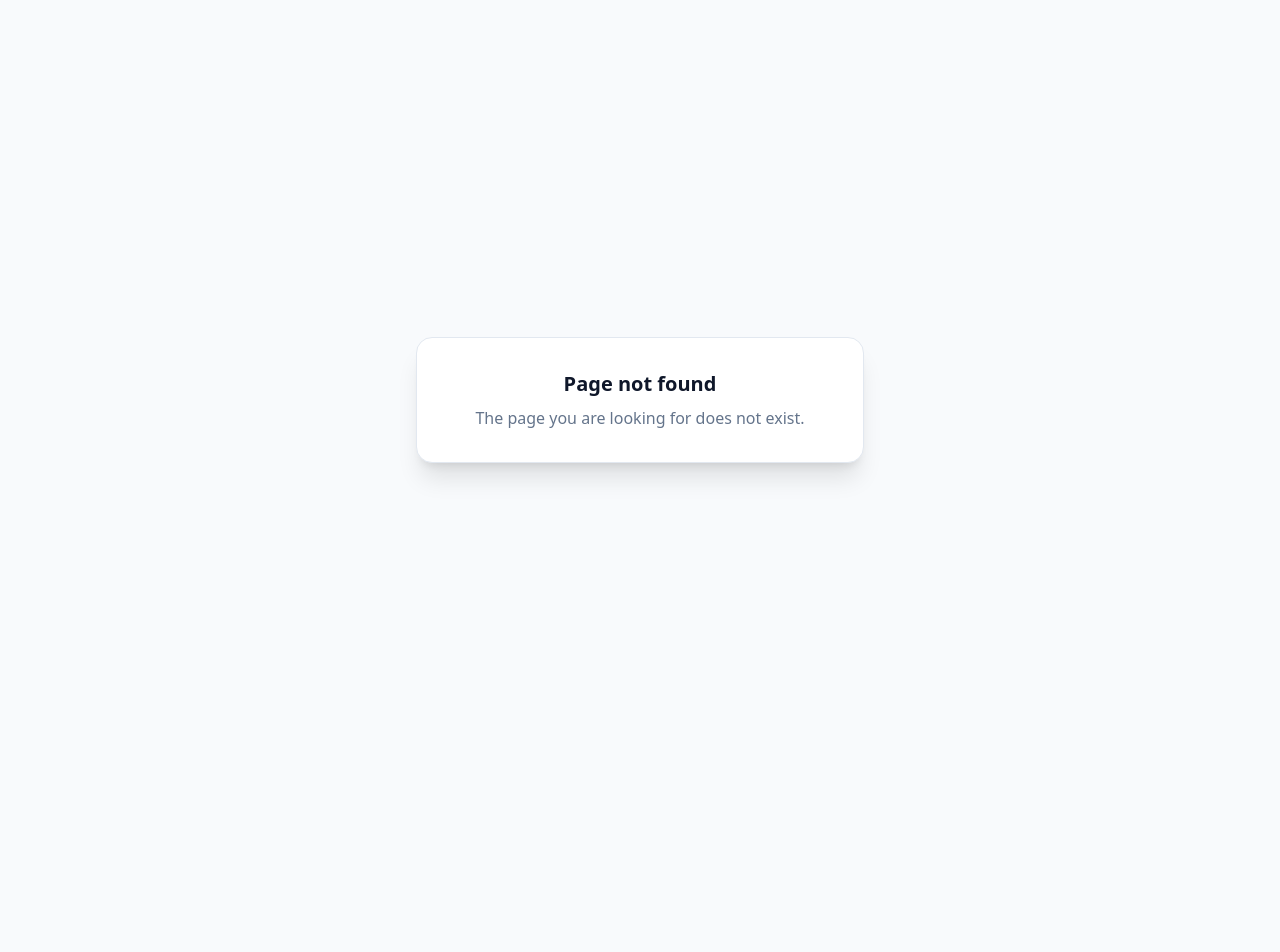
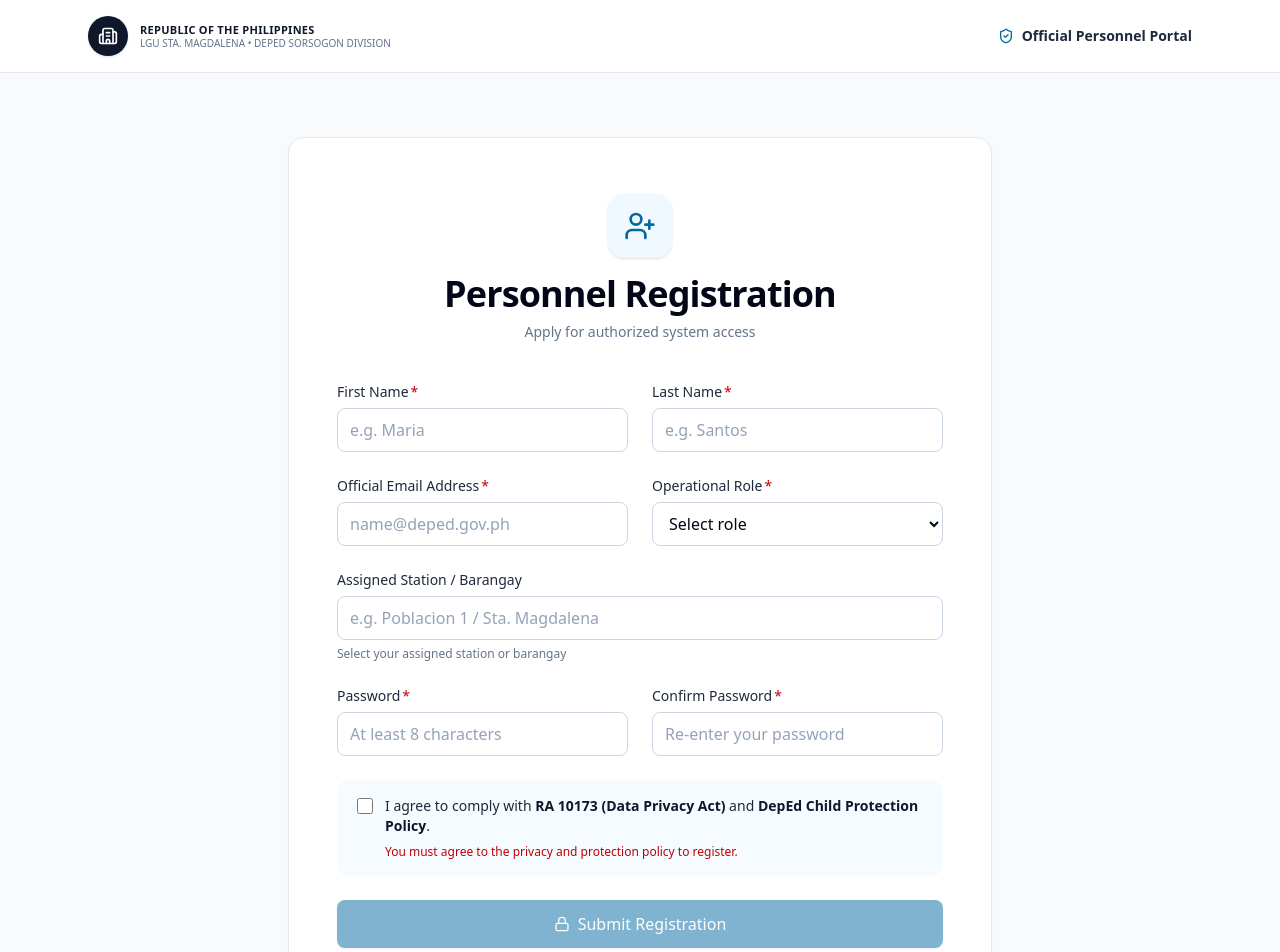
Before and after one commit to jobelGolde12/cms, a Next.js app: page /register in a window 1280 px wide. Before the commit this address had no page. Shown: the top 952 px of the page. Before the commit the page ends 800 px from the top, so only its background shows below. Built offline with nearby package versions, Linux system fonts and the light colour scheme.

Commit message:
feat: add government-style registration page matching reference design

```diff
--- /dev/null
+++ b/src/actions/register.ts
@@ -0,0 +1,56 @@
+"use server";
+
+import { randomUUID } from "node:crypto";
+import { z } from "zod";
+import { eq } from "drizzle-orm";
+import { db } from "@/db";
+import { users } from "@/db/schema";
+import { hashPassword } from "@/lib/auth";
+import { fail, ok, zodFieldErrors, type ActionState } from "./helpers";
+
+const registerSchema = z.object({
+  firstName: z.string().trim().min(1, "First name is required").max(60),
+  lastName: z.string().trim().min(1, "Last name is required").max(60),
+  email: z.email("Enter a valid email address").max(120),
+  roleId: z.enum(["role-admin", "role-lgu", "role-barangay"], {
+    message: "Select a valid operational role",
+  }),
+  barangayId: z.string().optional().or(z.literal("")),
+  password: z.string().min(8, "Password must be at least 8 characters").max(128),
+  confirmPassword: z.string().min(8, "Confirm password is required").max(128),
+});
+
+export async function registerUser(_prev: ActionState, formData: FormData): Promise<ActionState> {
+  const raw = Object.fromEntries(formData.entries());
+  const parsed = registerSchema.safeParse(raw);
+
+  if (!parsed.success) {
+    return fail("Check the form fields.", zodFieldErrors(parsed.error.issues));
+  }
+
+  const { firstName, lastName, email, roleId, barangayId, password, confirmPassword } = parsed.data;
+
+  if (password !== confirmPassword) {
+    return fail("Passwords do not match.");
+  }
+
+  const existing = await db.select().from(users).where(eq(users.email, email)).limit(1);
+  if (existing[0]) {
+    return fail("This email is already registered.");
+  }
+
+  const hash = await hashPassword(password);
+
+  await db.insert(users).values({
+    id: randomUUID(),
+    roleId,
+    barangayId: barangayId || null,
+    firstName,
+    lastName,
+    email,
+    passwordHash: hash,
+    isActive: true,
+  });
+
+  return ok("Registration complete. You may now sign in.");
+}
--- /dev/null
+++ b/src/app/register/page.tsx
@@ -0,0 +1,147 @@
+"use client";
+
+import { useActionState, useState } from "react";
+import Link from "next/link";
+import { ShieldCheck, UserPlus, Lock, Building2, Mail, KeyRound, Check } from "lucide-react";
+import { registerUser } from "@/actions/register";
+import { Button } from "@/components/ui/button";
+import { Field, Input, Select, Label, FieldError } from "@/components/ui/field";
+
+import type { ActionState } from "@/actions/helpers";
+
+const initial: ActionState = { ok: false, error: "" };
+
+export default function RegisterPage() {
+  const [state, formAction, pending] = useActionState(registerUser, initial);
+  const [agreed, setAgreed] = useState(false);
+
+  return (
+    <main className="min-h-screen bg-brand-50">
+      {/* Header */}
+      <header className="border-b border-brand-200 bg-white">
+        <div className="mx-auto flex max-w-6xl items-center justify-between px-6 py-4">
+          <div className="flex items-center gap-3">
+            <div className="flex h-10 w-10 items-center justify-center rounded-full bg-brand-900 text-white shadow-sm">
+              <Building2 aria-hidden="true" className="h-5 w-5" />
+            </div>
+            <div className="leading-tight">
+              <p className="text-[11px] font-bold uppercase tracking-wide text-brand-900">Republic of the Philippines</p>
+              <p className="text-[10px] font-medium text-brand-500">LGU STA. MAGDALENA • DEPED SORSOGON DIVISION</p>
+            </div>
+          </div>
+          <div className="flex items-center gap-2 text-sm font-semibold text-brand-800">
+            <ShieldCheck aria-hidden="true" className="h-4 w-4 text-action-700" />
+            <span>Official Personnel Portal</span>
+          </div>
+        </div>
+      </header>
+
+      {/* Main */}
+      <div className="mx-auto max-w-3xl px-4 py-16 md:px-8">
+        <div className="rounded-2xl border border-brand-200 bg-white px-8 py-10 shadow-lg shadow-brand-100/50 md:px-12 md:py-14">
+          {/* Card Header */}
+          <div className="text-center">
+            <div className="mx-auto mb-4 flex h-16 w-16 items-center justify-center rounded-2xl bg-action-50 shadow-sm">
+              <UserPlus aria-hidden="true" className="h-8 w-8 text-action-700" />
+            </div>
+            <h1 className="text-3xl font-extrabold tracking-tight text-brand-950 md:text-4xl">Personnel Registration</h1>
+            <p className="mt-2 text-sm text-brand-500">Apply for authorized system access</p>
+          </div>
+
+          {/* Form */}
+          <form action={formAction} className="mt-10 space-y-6">
+            {!state.ok && state.error ? (
+              <div
+                role="alert"
+                className="rounded-lg border border-red-200 bg-status-error-bg px-4 py-3 text-sm font-medium text-red-800"
+              >
+                {state.error}
+              </div>
+            ) : null}
+
+            <div className="grid gap-5 md:grid-cols-2 md:gap-6">
+              <Field label="First Name" htmlFor="firstName" required error={state.ok === false ? state.fieldErrors?.firstName ?? undefined : undefined}>
+                <Input id="firstName" name="firstName" type="text" placeholder="e.g. Maria" autoComplete="given-name" required />
+              </Field>
+
+              <Field label="Last Name" htmlFor="lastName" required error={state.ok === false ? state.fieldErrors?.lastName ?? undefined : undefined}>
+                <Input id="lastName" name="lastName" type="text" placeholder="e.g. Santos" autoComplete="family-name" required />
+              </Field>
+
+              <Field label="Official Email Address" htmlFor="email" required error={state.ok === false ? state.fieldErrors?.email ?? undefined : undefined}>
+                <Input id="email" name="email" type="email" placeholder="name@deped.gov.ph" autoComplete="email" required />
+              </Field>
+
+              <Field label="Operational Role" htmlFor="roleId" required error={state.ok === false ? state.fieldErrors?.roleId ?? undefined : undefined}>
+                <Select id="roleId" name="roleId" required defaultValue="">
+                  <option value="">Select role</option>
+                  <option value="role-admin">System Administrator</option>
+                  <option value="role-lgu">LGU User</option>
+                  <option value="role-barangay">Barangay User</option>
+                </Select>
+              </Field>
+
+              <div className="md:col-span-2">
+                <Field label="Assigned Station / Barangay" htmlFor="barangayId" hint="Select your assigned station or barangay">
+                  <Input id="barangayId" name="barangayId" type="text" placeholder="e.g. Poblacion 1 / Sta. Magdalena" />
+                </Field>
+              </div>
+
+              <Field label="Password" htmlFor="password" required>
+                <Input id="password" name="password" type="password" placeholder="At least 8 characters" autoComplete="new-password" required />
+              </Field>
+
+              <Field label="Confirm Password" htmlFor="confirmPassword" required>
+                <Input id="confirmPassword" name="confirmPassword" type="password" placeholder="Re-enter your password" autoComplete="new-password" required />
+              </Field>
+            </div>
+
+            {/* Privacy / Compliance */}
+            <div className="rounded-xl bg-action-50/60 px-5 py-4">
+              <label className="flex items-start gap-3 text-sm text-brand-800">
+                <input
+                  type="checkbox"
+                  checked={agreed}
+                  onChange={(e) => setAgreed(e.target.checked)}
+                  className="mt-0.5 h-4 w-4 shrink-0 rounded border-brand-300 text-action-700 focus:ring-action-600"
+                  required
+                />
+                <span>
+                  I agree to comply with{" "}
+                  <strong className="text-brand-900">RA 10173 (Data Privacy Act)</strong> and{" "}
+                  <strong className="text-brand-900">DepEd Child Protection Policy</strong>.
+                </span>
+              </label>
+              {!agreed ? (
+                <p className="mt-2 pl-7 text-xs text-red-700">You must agree to the privacy and protection policy to register.</p>
+              ) : null}
+            </div>
+
+            {/* Submit */}
+            <Button type="submit" size="lg" className="w-full bg-action-700 hover:bg-action-800" disabled={pending || !agreed}>
+              <Lock aria-hidden="true" className="h-4 w-4" />
+              {pending ? "Submitting…" : "Submit Registration"}
+            </Button>
+
+            {/* Back link */}
+            <div className="text-center">
+              <Link href="/login" className="inline-flex items-center gap-1.5 text-sm font-medium text-brand-600 hover:text-brand-900 hover:underline underline-offset-4">
+                <KeyRound aria-hidden="true" className="h-3.5 w-3.5" />
+                Cancel / Back to Sign In
+              </Link>
+            </div>
+          </form>
+        </div>
+
+        {/* Footer */}
+        <footer className="mt-10 text-center text-[11px] text-brand-400">
+          <p>
+            © 2026 Municipal Government of Sta. Magdalena · DepEd Schools Division of Sorsogon · Compliant with{" "}
+            <span className="font-medium text-brand-500">RA 10173</span> and{" "}
+            <span className="font-medium text-brand-500">DepEd Child Protection Policy</span>
+          </p>
+        </footer>
+      </div>
+    </main>
+  );
+}
```
